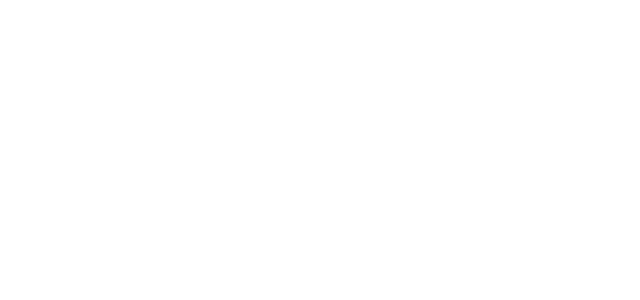
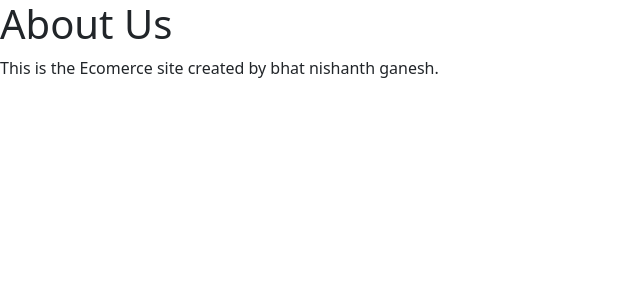
Before and after one commit to BhatNishanthGanesh/ecommerce, a React (Create React App) app in the folder ecommerce/: page /about in a window 1280 px wide. Before the commit this address had no page. Shown: the top 300 px of the page, without its empty margins (0-640 px from the left). Built offline with nearby package versions, Linux system fonts and the light colour scheme.

Commit message:
About us

```diff
--- a/ecommerce/src/App.js
+++ b/ecommerce/src/App.js
@@ -3,7 +3,7 @@
 import 'bootstrap/dist/css/bootstrap.min.css';
 import 'bootstrap/dist/js/bootstrap.bundle.min.js';
 import Home from "./pages/Home";
-
+import About from "./pages/About";
 import Footer from "./components/footer";
 function App() {
   return (
@@ -11,6 +11,7 @@
     <Routes>
       <Route path="/" element={<Home/>}></Route>
       <Route path="/footer" element={<Footer/>}></Route>
+      <Route path="/about" element={<About/>}></Route>
     </Routes>
 
     </BrowserRouter>
--- /dev/null
+++ b/ecommerce/src/pages/About.js
@@ -0,0 +1,13 @@
+// src/components/AboutUs.js
+import React from 'react';
+
+const About = () => {
+  return (
+    <div>
+      <h1>About Us</h1>
+      <p>This is the Ecomerce site created by bhat nishanth ganesh.</p>
+    </div>
+  );
+};
+
+export default About;
```
Also changed, not shown: package.json (added, +15 -0 lines), 2 other files (tests, documents, lock files or other folders).
